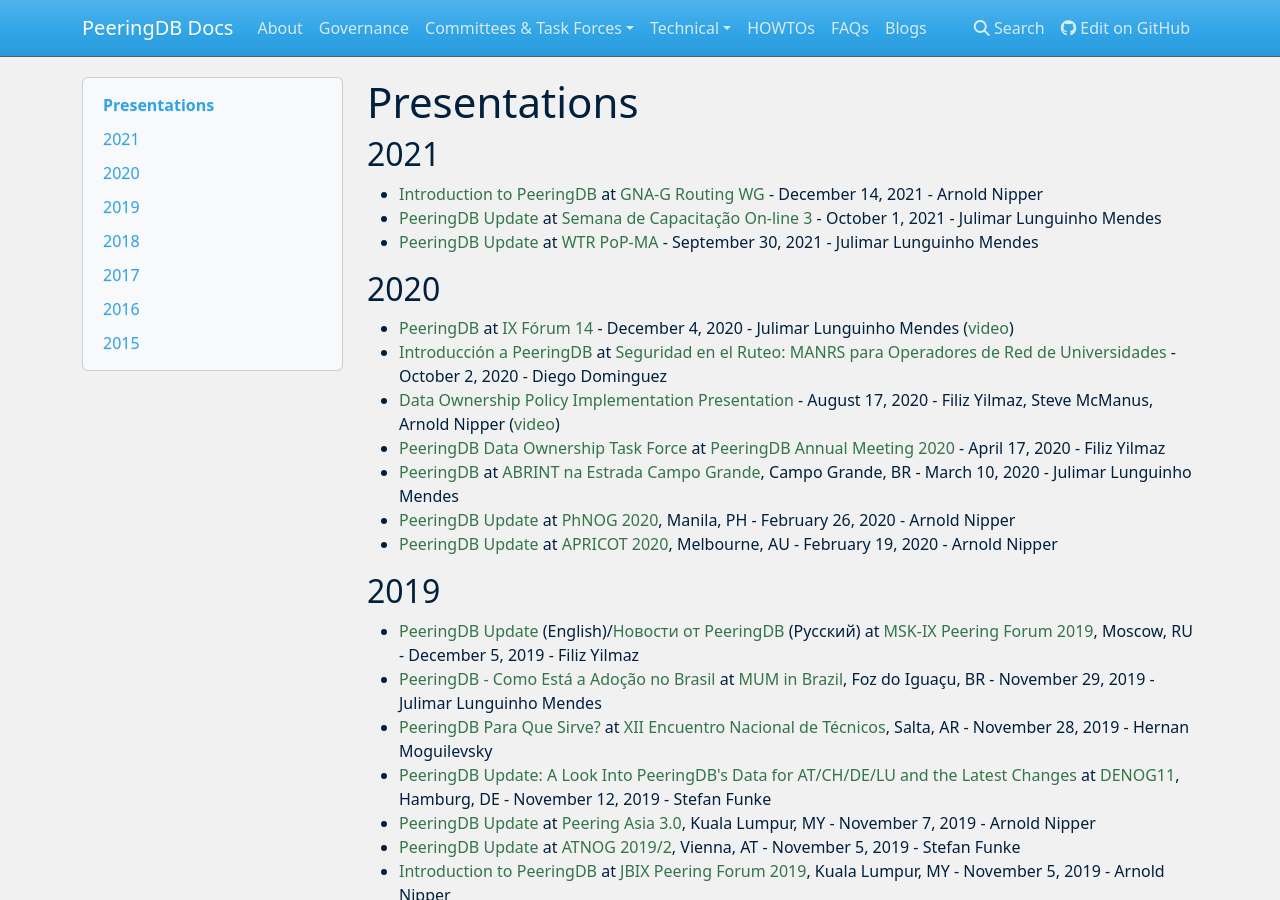
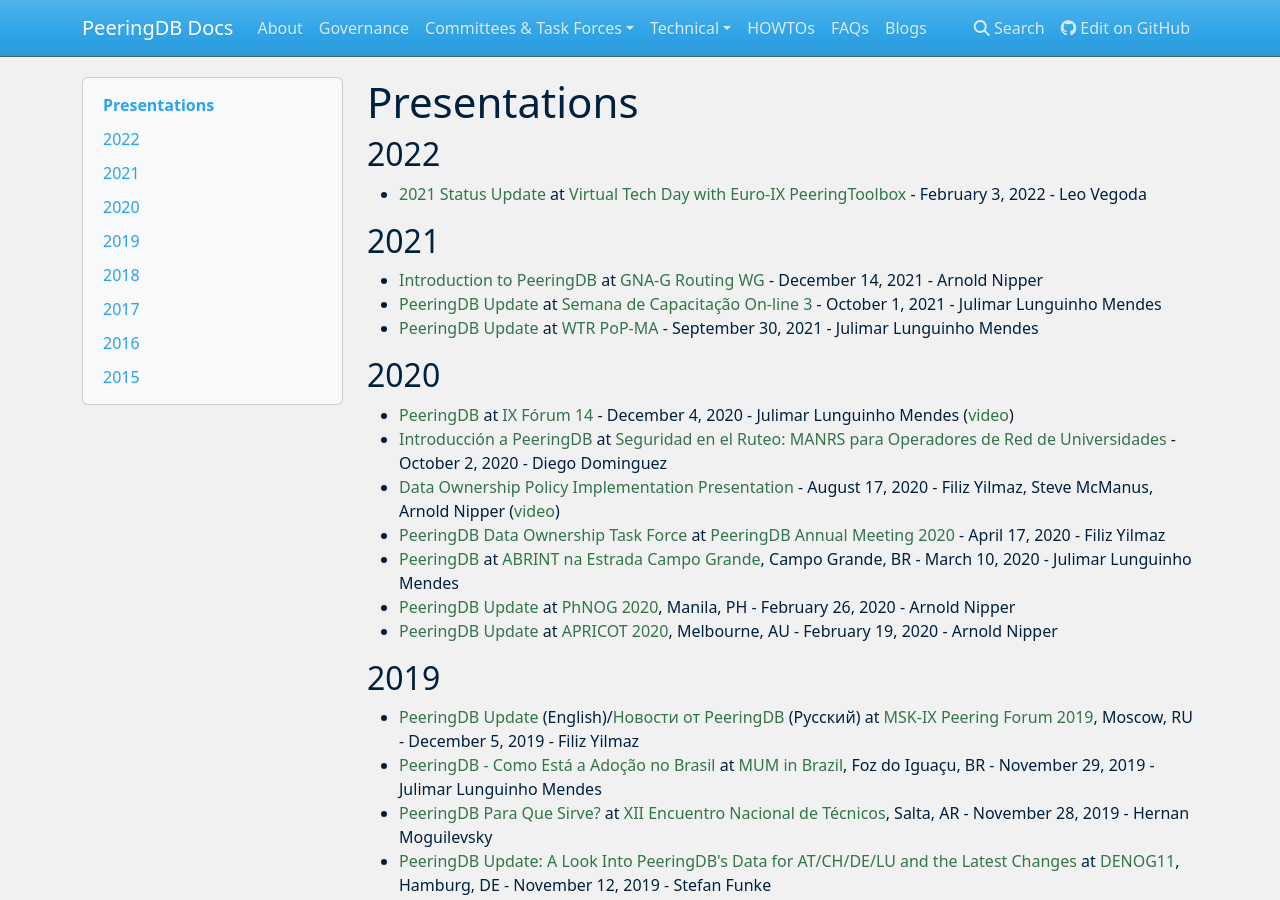
Before and after one commit to peeringdb/docs, an MkDocs documentation site: the page built from docs/presentations.md, in a window 1280 px wide and 900 px high. Built offline with MkDocs 1.6.1, drawn with Linux system fonts in a browser that asks for light colours; nearby versions of some CDN libraries.

Commit message:
Added Leo's Teraco Tech Day presentation.

```diff
--- a/docs/presentations.md
+++ b/docs/presentations.md
@@ -1,4 +1,7 @@
 # Presentations
+
+## 2022
+- [2021 Status Update](presentation/20220203-Teraco-Tech-Day.pdf) at [Virtual Tech Day with Euro-IX PeeringToolbox](https://www.teraco.co.za/events/virtual-tech-days/) - February 3, 2022 - Leo Vegoda
 
 ## 2021
 - [Introduction to PeeringDB](presentation/20211214-gna-g-rwg-meeting.pdf) at [GNA-G Routing WG](https://www.gna-g.net/join-working-group/gna-g-routing-wg/) - December 14, 2021 - Arnold Nipper
```
Also changed, not shown: 1 other file.
